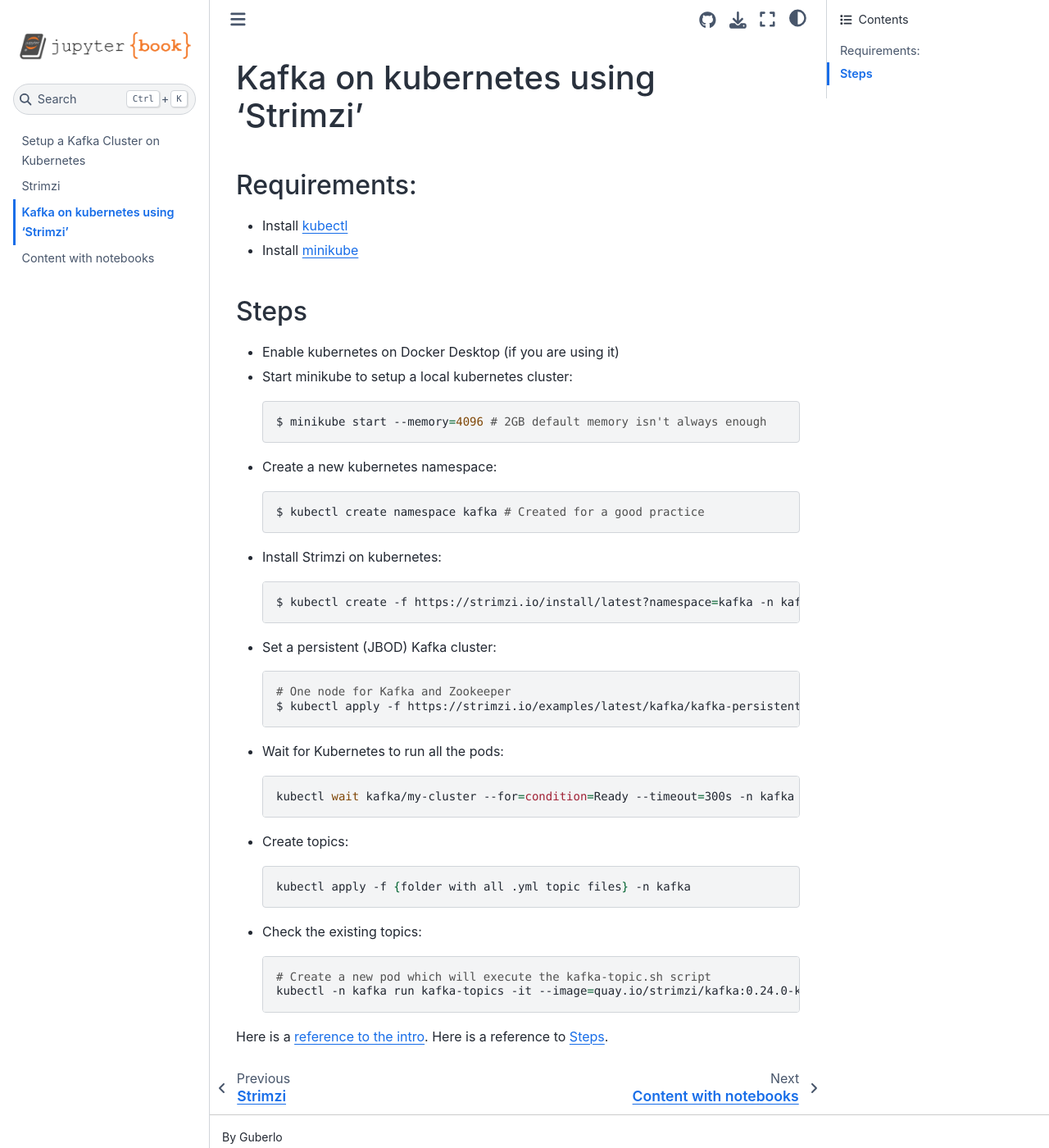
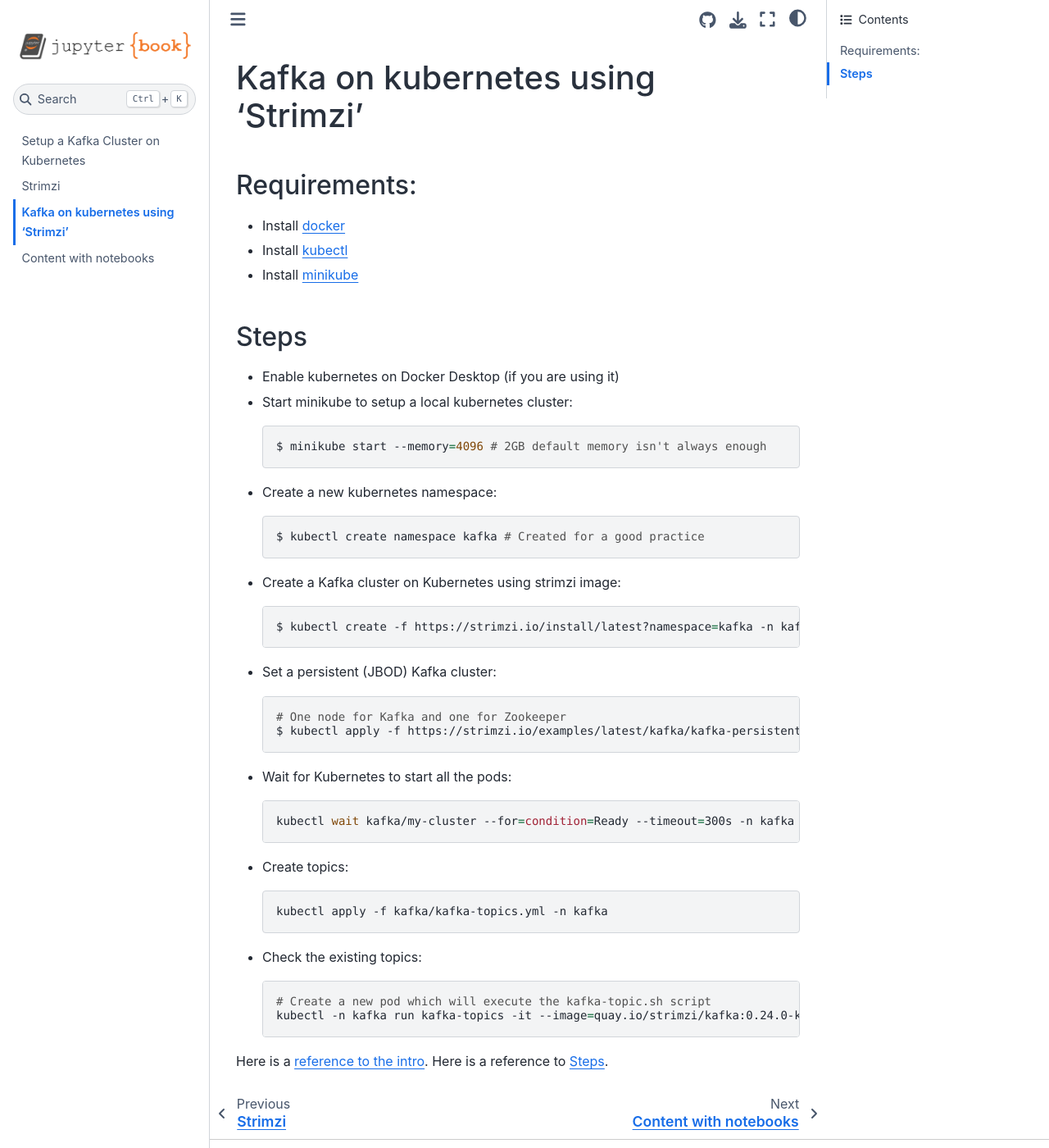
Before and after one commit to Guberlo/kubernetes-kafka-book, a Jupyter Book: the page built from page.md, in a window 1280 px wide and 1400 px high. Shown: the whole window at 82% size. Built offline with Jupyter Book 1.0.4 settings and Sphinx 7.4.7 and the Sphinx Book theme 1.1.4, drawn with Linux system fonts in a browser that asks for light colours.

Commit message:
chore: update documentation

````diff
--- a/page.md
+++ b/page.md
@@ -1,6 +1,7 @@
 # Kafka on kubernetes using 'Strimzi'
 
 ## Requirements:
+- Install [docker](https://docs.docker.com/engine/install/)
 - Install [kubectl](https://kubernetes.io/docs/tasks/tools/)
 - Install [minikube](https://minikube.sigs.k8s.io/docs/start/)
 
@@ -15,22 +16,22 @@
     ```sh
     $ kubectl create namespace kafka # Created for a good practice
     ```
-- Install Strimzi on kubernetes:
+- Create a Kafka cluster on Kubernetes using strimzi image:
     ```sh
     $ kubectl create -f https://strimzi.io/install/latest?namespace=kafka -n kafka
     ```
 - Set a persistent (JBOD) Kafka cluster:
     ```sh
-    # One node for Kafka and Zookeeper
+    # One node for Kafka and one for Zookeeper
     $ kubectl apply -f https://strimzi.io/examples/latest/kafka/kafka-persistent-single.yaml -n kafka
     ```
-- Wait for Kubernetes to run all the pods:
+- Wait for Kubernetes to start all the pods:
     ```sh
     kubectl wait kafka/my-cluster --for=condition=Ready --timeout=300s -n kafka
     ```
 - Create topics:
     ```sh
-    kubectl apply -f {folder with all .yml topic files} -n kafka
+    kubectl apply -f kafka/kafka-topics.yml -n kafka
     ```
 - Check the existing topics:
     ```sh
````
Also changed, not shown: intro.md (+9 -8 lines), strimzi.md (+9 -6 lines).
